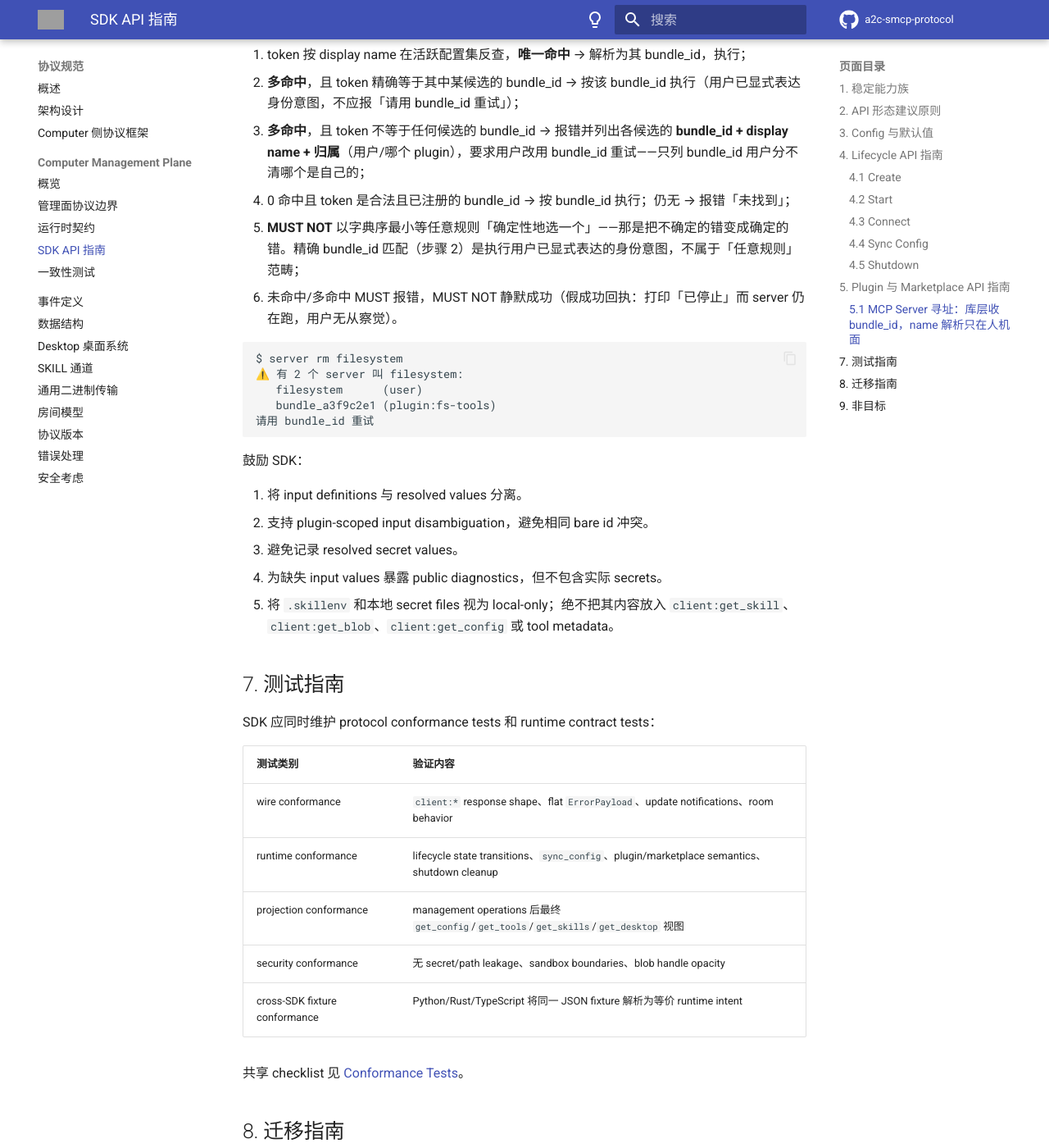
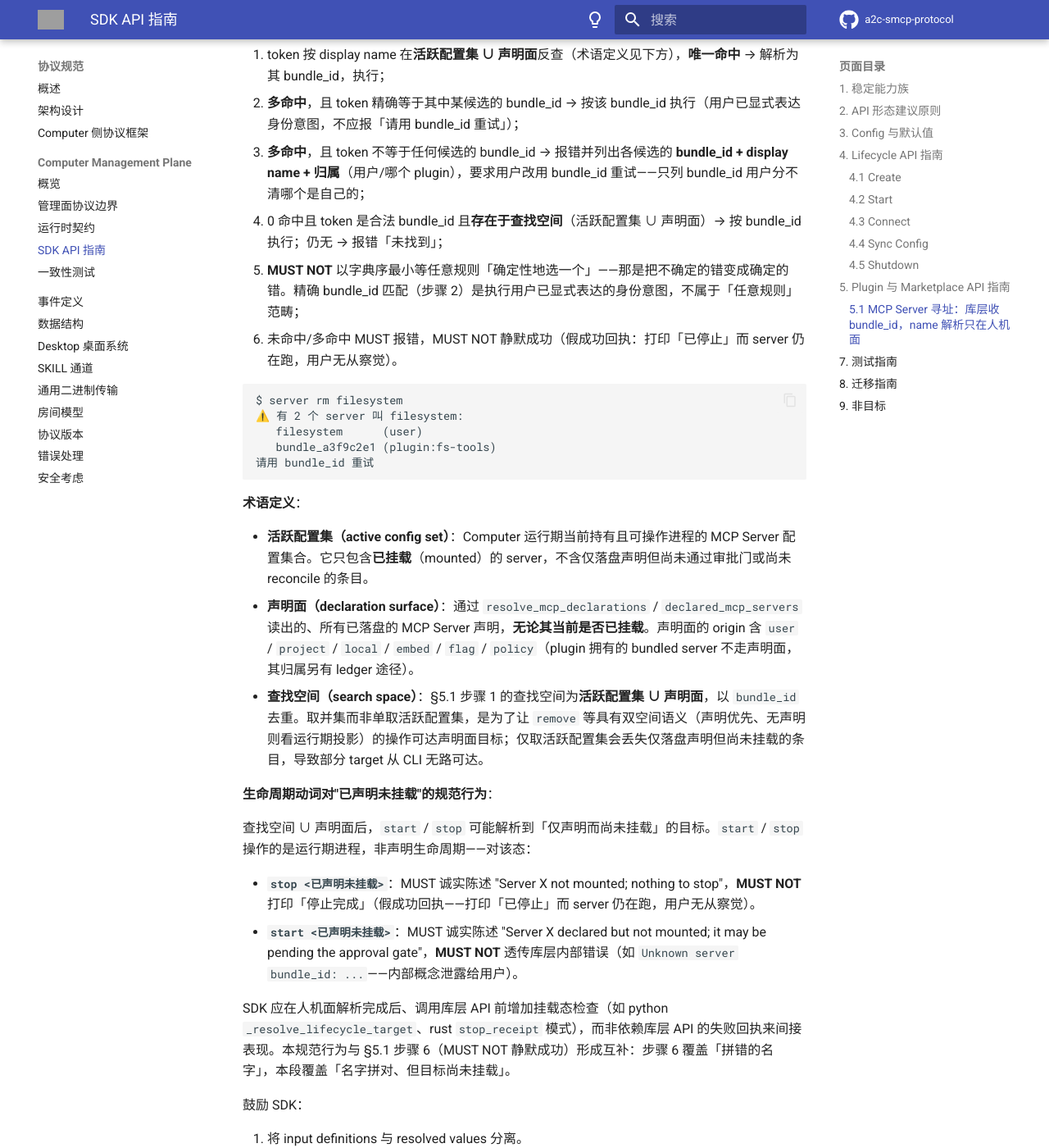
Before and after one commit to A2C-SMCP/a2c-smcp-protocol, an MkDocs documentation site: the page built from docs/specification/computer-management/sdk-api-guidance.md, in a window 1280 px wide and 1400 px high, scrolled down 4697 px. Shown: the whole window at 82% size. Built offline with MkDocs 1.6.1 and Material for MkDocs 9.7.7, drawn with Linux system fonts in a browser that asks for light colours; comment, search, counter and statistics services are not loaded; the version menu is left out; grey boxes are pictures that could not be loaded.

Commit message:
docs(computer-management): §5.1 查找空间追认 — 活跃配置集 ∪ 声明面 + 生命周期动词规范行为
Discussion #45 裁决落地：采纳 Option A，追认双 SDK 已事实对齐的查找空间。

- §5.1-1: "活跃配置集" → "活跃配置集 ∪ 声明面"
- §5.1-4: "已注册" 精确化为 "存在于查找空间"
- 新增术语定义（活跃配置集 / 声明面 / 查找空间）
- 新增生命周期动词对"已声明未挂载"的规范行为 (start/stop)

Ref: https://github.com/A2C-SMCP/a2c-smcp-protocol/discussions/45
Co-Authored-By: Claude <noreply@anthropic.com>

````diff
--- a/docs/specification/computer-management/sdk-api-guidance.md
+++ b/docs/specification/computer-management/sdk-api-guidance.md
@@ -130,10 +130,10 @@ SDK 可以在非 live context 中支持 ledger-only operations，但应文档化
 
 **name→id 解析（`resolve_target` 语义）只存在于人机面（CLI / REPL 等）**，该用户可见行为**双端 MUST 逐字一致**：
 
-1. token 按 display name 在活跃配置集反查，**唯一命中** → 解析为其 bundle_id，执行；
+1. token 按 display name 在**活跃配置集 ∪ 声明面**反查（术语定义见下方），**唯一命中** → 解析为其 bundle_id，执行；
 2. **多命中**，且 token 精确等于其中某候选的 bundle_id → 按该 bundle_id 执行（用户已显式表达身份意图，不应报「请用 bundle_id 重试」）；
 3. **多命中**，且 token 不等于任何候选的 bundle_id → 报错并列出各候选的 **bundle_id + display name + 归属**（用户/哪个 plugin），要求用户改用 bundle_id 重试——只列 bundle_id 用户分不清哪个是自己的；
-4. 0 命中且 token 是合法且已注册的 bundle_id → 按 bundle_id 执行；仍无 → 报错「未找到」；
+4. 0 命中且 token 是合法 bundle_id 且**存在于查找空间**（活跃配置集 ∪ 声明面）→ 按 bundle_id 执行；仍无 → 报错「未找到」；
 5. **MUST NOT** 以字典序最小等任意规则「确定性地选一个」——那是把不确定的错变成确定的错。精确 bundle_id 匹配（步骤 2）是执行用户已显式表达的身份意图，不属于「任意规则」范畴；
 6. 未命中/多命中 MUST 报错，MUST NOT 静默成功（假成功回执：打印「已停止」而 server 仍在跑，用户无从察觉）。
 
@@ -144,6 +144,21 @@ $ server rm filesystem
    bundle_a3f9c2e1 (plugin:fs-tools)
 请用 bundle_id 重试
 ```
+
+**术语定义**：
+
+- **活跃配置集（active config set）**：Computer 运行期当前持有且可操作进程的 MCP Server 配置集合。它只包含**已挂载**（mounted）的 server，不含仅落盘声明但尚未通过审批门或尚未 reconcile 的条目。
+- **声明面（declaration surface）**：通过 `resolve_mcp_declarations` / `declared_mcp_servers` 读出的、所有已落盘的 MCP Server 声明，**无论其当前是否已挂载**。声明面的 origin 含 `user` / `project` / `local` / `embed` / `flag` / `policy`（plugin 拥有的 bundled server 不走声明面，其归属另有 ledger 途径）。
+- **查找空间（search space）**：§5.1 步骤 1 的查找空间为**活跃配置集 ∪ 声明面**，以 `bundle_id` 去重。取并集而非单取活跃配置集，是为了让 `remove` 等具有双空间语义（声明优先、无声明则看运行期投影）的操作可达声明面目标；仅取活跃配置集会丢失仅落盘声明但尚未挂载的条目，导致部分 target 从 CLI 无路可达。
+
+**生命周期动词对"已声明未挂载"的规范行为**：
+
+查找空间 ∪ 声明面后，`start` / `stop` 可能解析到「仅声明而尚未挂载」的目标。`start` / `stop` 操作的是运行期进程，非声明生命周期——对该态：
+
+- **`stop <已声明未挂载>`**：MUST 诚实陈述 "Server X not mounted; nothing to stop"，**MUST NOT** 打印「停止完成」（假成功回执——打印「已停止」而 server 仍在跑，用户无从察觉）。
+- **`start <已声明未挂载>`**：MUST 诚实陈述 "Server X declared but not mounted; it may be pending the approval gate"，**MUST NOT** 透传库层内部错误（如 `Unknown server bundle_id: ...`——内部概念泄露给用户）。
+
+SDK 应在人机面解析完成后、调用库层 API 前增加挂载态检查（如 python `_resolve_lifecycle_target`、rust `stop_receipt` 模式），而非依赖库层 API 的失败回执来间接表现。本规范行为与 §5.1 步骤 6（MUST NOT 静默成功）形成互补：步骤 6 覆盖「拼错的名字」，本段覆盖「名字拼对、但目标尚未挂载」。
 
 鼓励 SDK：
 
````
